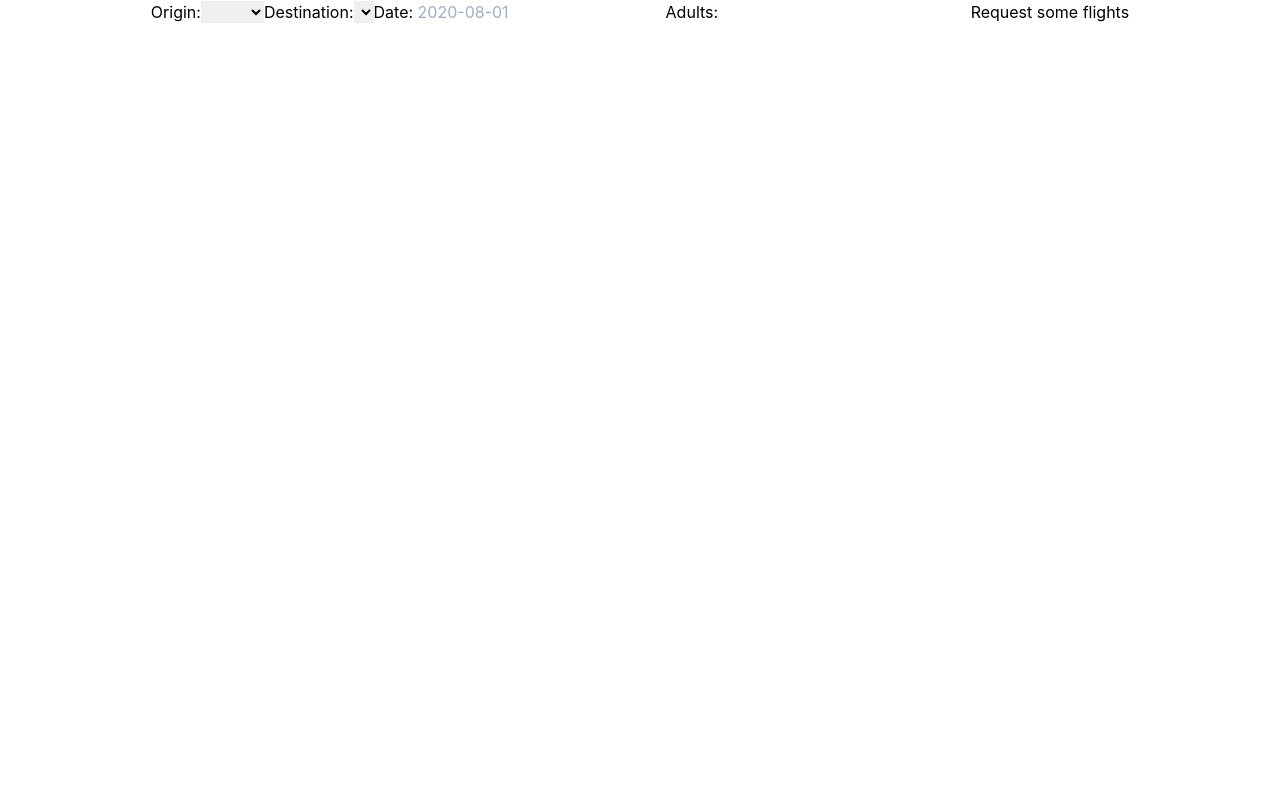
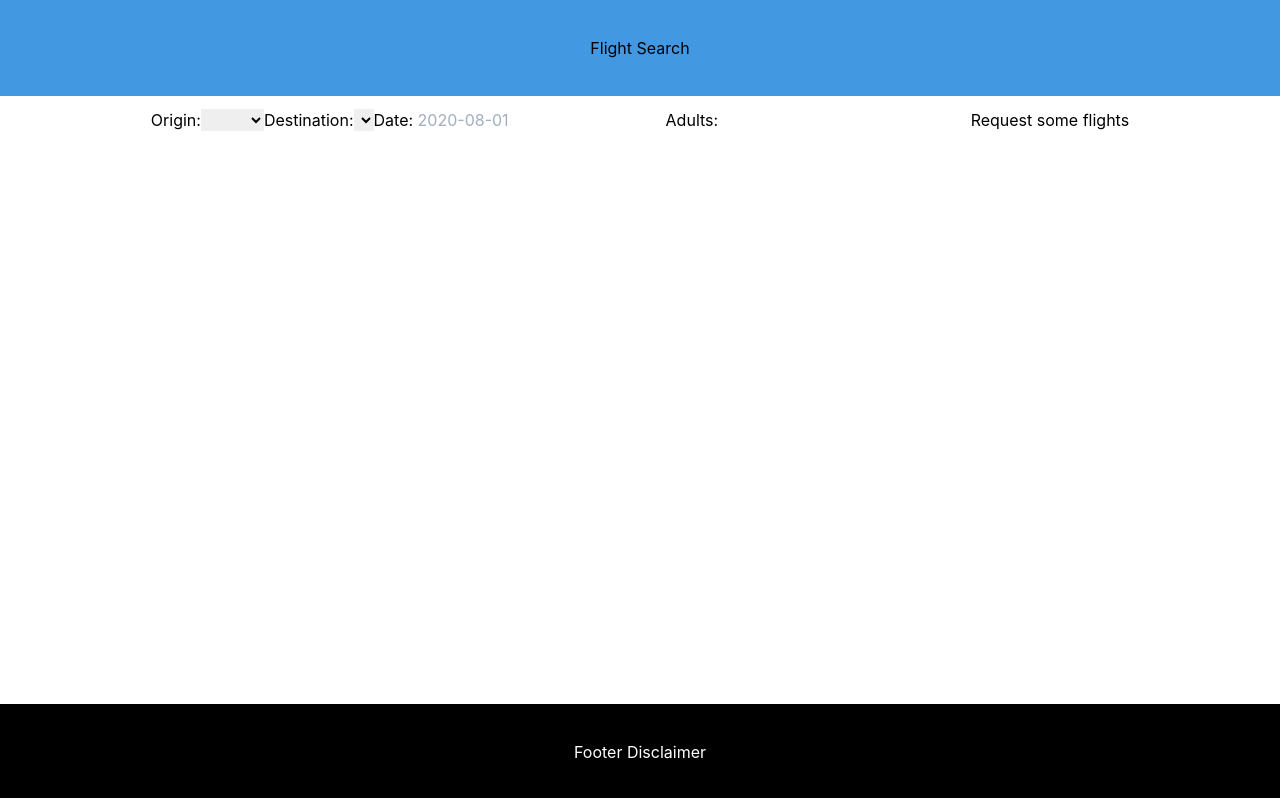
Before and after one commit to lzhengem/flight-search, a React (Create React App) app: page / in a window 1280 px wide. Built offline with nearby package versions, Linux system fonts and the light colour scheme.

Commit message:
added layout container (#18)

```diff
--- a/src/App.js
+++ b/src/App.js
@@ -1,27 +1,40 @@
-import React, { useState } from 'react'
-import './App.css'
-import { connect } from 'react-redux'
-import { PropTypes } from 'prop-types'
-import { flightOptions } from './flightOptions'
-import { displayFlights } from './lib/amadeusParser.jsx'
+import React, { useState } from "react"
+import "./App.css"
+import { connect } from "react-redux"
+import { PropTypes } from "prop-types"
+import { flightOptions } from "./flightOptions"
+import { LayoutContainer } from "./layoutContainer"
+import { displayFlights } from "./lib/amadeusParser.jsx"
 
-function App ({ dispatch, flights }) {
+function App({ dispatch, flights }) {
   const [payload, setPayload] = useState({})
 
   const handleOnChange = (e) => {
     const newPayload = { ...payload, [e.target.name]: e.target.value }
-    if (e.target.name === 'origin') {
+    if (e.target.name === "origin") {
       delete newPayload.destination
     }
     console.log({ newPayload })
     setPayload(newPayload)
   }
 
+  const header = (
+    <div className="h-24 bg-blue-500 flex items-center justify-center">
+      Flight Search
+    </div>
+  )
+  const footer = (
+    <div className="h-24 bg-black text-white flex items-center justify-center">
+      Footer Disclaimer
+    </div>
+  )
+
   return (
     <div className="App">
+      <LayoutContainer header={header} footer={footer}>
         Origin:
         <select name="origin" onChange={handleOnChange}>
-        {[''].concat(Object.keys(flightOptions)).map((origin) => {
+          {[""].concat(Object.keys(flightOptions)).map((origin) => {
             return (
               <option key={origin} value={origin}>
                 {origin}
@@ -32,7 +45,7 @@ function App ({ dispatch, flights }) {
         Destination:
         <select name="destination" onChange={handleOnChange}>
           {payload.origin &&
-          [''].concat(flightOptions[payload.origin]).map((destination) => {
+            [""].concat(flightOptions[payload.origin]).map((destination) => {
               return (
                 <option key={destination} value={destination}>
                   {destination}
@@ -40,17 +53,18 @@ function App ({ dispatch, flights }) {
               )
             })}
         </select>
-      Date:{' '}
+        Date:{" "}
         <input name="date" placeholder="2020-08-01" onChange={handleOnChange} />
         Adults: <input name="adults" onChange={handleOnChange} />
         <button
           onClick={() => {
-          dispatch({ type: 'FLIGHT_SEARCH_REQUESTED', payload: payload })
+            dispatch({ type: "FLIGHT_SEARCH_REQUESTED", payload: payload })
           }}
         >
           <div>Request some flights</div>
         </button>
         {displayFlights(flights)}
+      </LayoutContainer>
     </div>
   )
 }
--- /dev/null
+++ b/src/layoutContainer.jsx
@@ -0,0 +1,19 @@
+import React from "react"
+import { PropTypes } from "prop-types"
+
+const LayoutContainer = ({ header, children, footer }) => {
+  return (
+    <div>
+      <div>{header}</div>
+      <div className="p-3">{children}</div>
+      <div className="bottom-0 absolute w-full">{footer}</div>
+    </div>
+  )
+}
+
+LayoutContainer.propTypes = {
+  header: PropTypes.node,
+  children: PropTypes.node,
+  footer: PropTypes.node
+}
+export { LayoutContainer }
```
Lines whose indentation alone changed are shown as unchanged.
